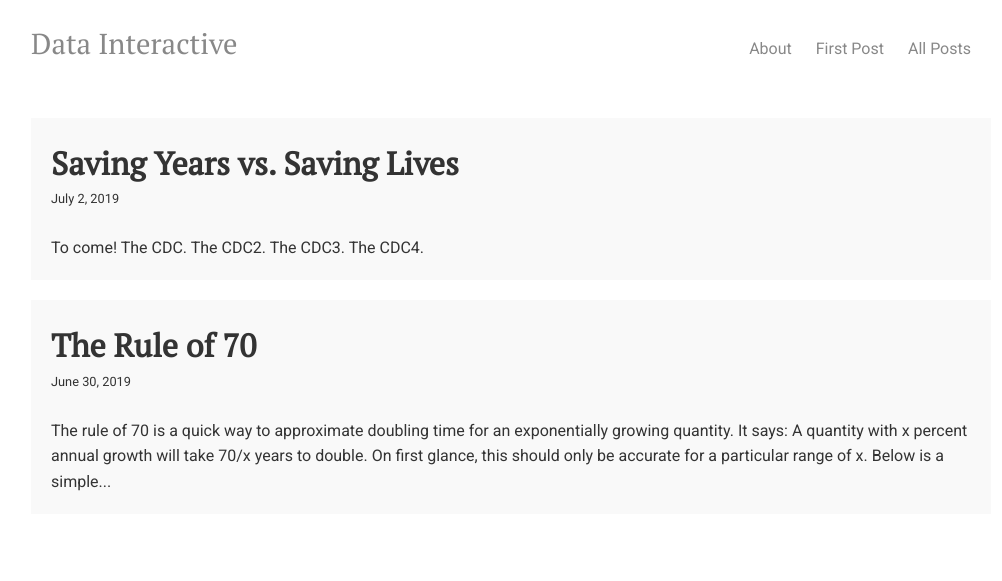
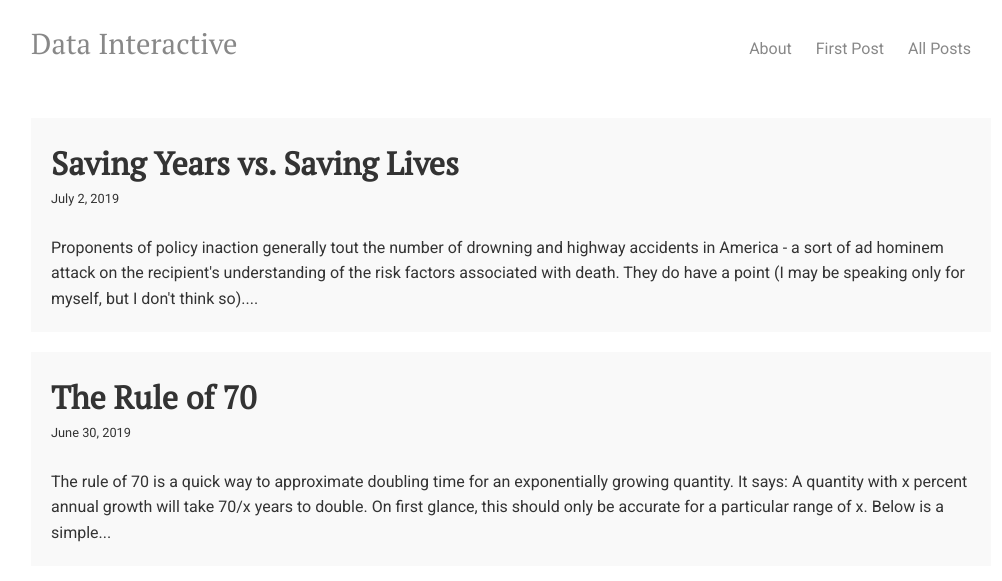
Before and after one commit to datainteractive/datainteractive.github.io, a Jekyll site: the page built from index.html, in a window 1280 px wide. Shown: the top 581 px of the page, without its empty margins (129-1131 px from the left). Built offline with Jekyll 4.4.1, drawn with Linux system fonts in a browser that asks for light colours; comment, search, counter and statistics services are not loaded.

Commit message:
Update 2019-07-02-saving-years-vs-saving-lives.html

```diff
--- a/_posts/2019-07-02-saving-years-vs-saving-lives.html
+++ b/_posts/2019-07-02-saving-years-vs-saving-lives.html
@@ -5,7 +5,11 @@ date: 2019-07-02
 comments: true
 ---
 <p>
-To come!
+Proponents of policy inaction generally tout the number of drowning and highway accidents in America - a sort of <i>ad hominem</i> attack on the recipient's understanding of the risk factors associated with death.
+</p>
+
+<p>
+They do have a point (I may be speaking only for myself, but I don't think so). The goal of this article is to initiate some awareness of the data. (This isn't a post about gun control - yet.)
 </p>
 
 <div class="media">
```
